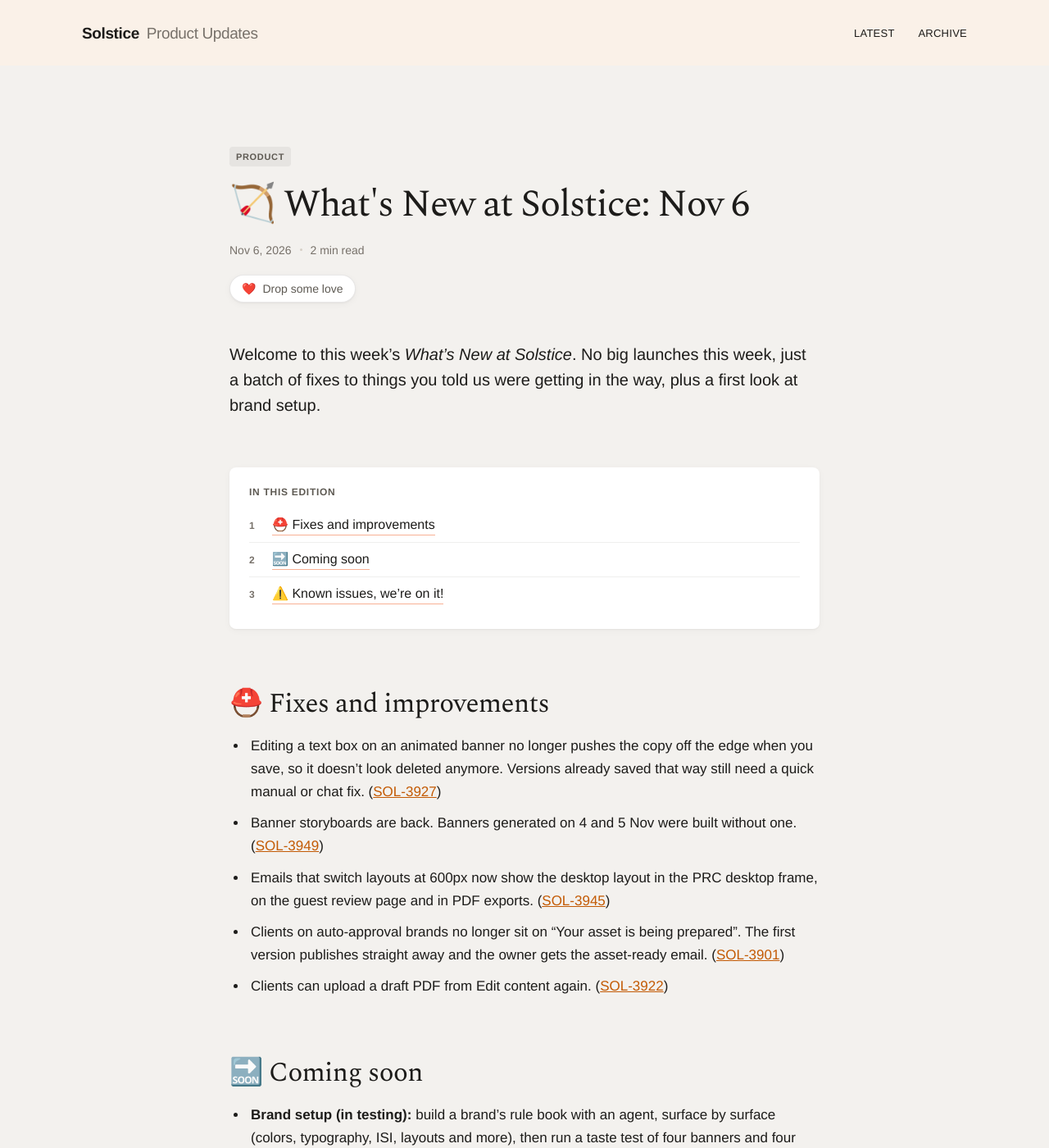
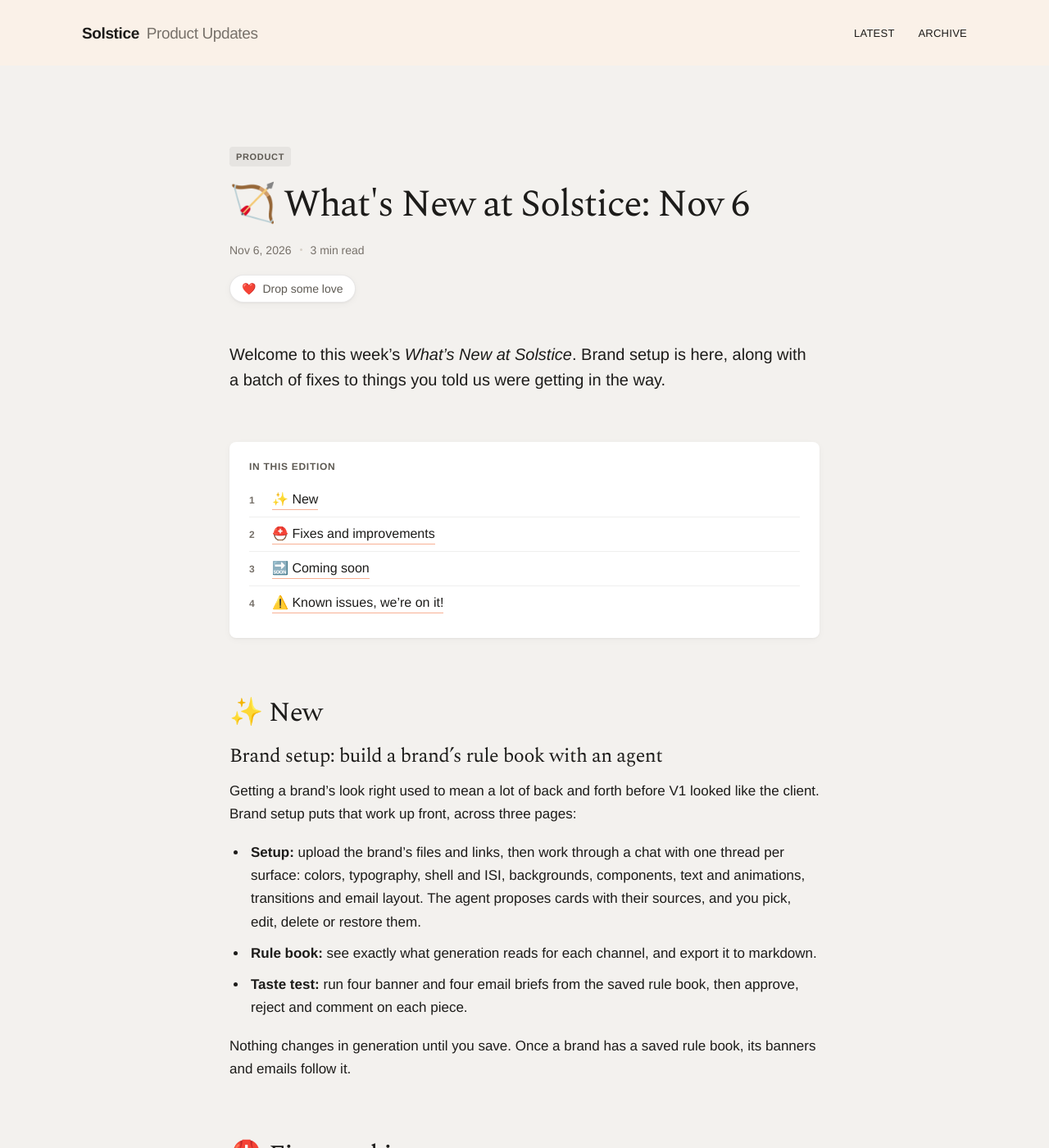
Before and after one commit to eeva-ff/solstice-newsletter, a Jekyll site: the page built from _posts/2026-11-06-whats-new.md, in a window 1280 px wide and 1400 px high. Shown: the whole window at 82% size. Built offline with Jekyll 4.4.1, drawn with Linux system fonts in a browser that asks for light colours; a style sheet for code colours, icons or effects is not loaded; some of the changed text lies outside the part shown.

Commit message:
Nov 6 edition: brand setup is live, move it from Coming soon to New
Co-Authored-By: Claude Opus 5.5 <noreply@anthropic.com>
Claude-Session: https://claude.ai/code/session_01MtDLRnq9xNgmV3ABkyLPgR

```diff
--- a/_posts/2026-11-06-whats-new.md
+++ b/_posts/2026-11-06-whats-new.md
@@ -2,9 +2,21 @@
 layout: issue
 title: "🏹 What's New at Solstice: Nov 6"
 tag: Product
-summary: A fixes week. Banner text that stays put, storyboards back, emails showing their desktop layout, and smoother client handoffs.
-intro: "Welcome to this week’s *What’s New at Solstice*. No big launches this week, just a batch of fixes to things you told us were getting in the way, plus a first look at brand setup."
+summary: Brand setup is live. Plus banner text that stays put, storyboards back, emails showing their desktop layout, and smoother client handoffs.
+intro: "Welcome to this week’s *What’s New at Solstice*. Brand setup is here, along with a batch of fixes to things you told us were getting in the way."
 ---
+
+## ✨ New
+
+### Brand setup: build a brand’s rule book with an agent
+
+Getting a brand’s look right used to mean a lot of back and forth before V1 looked like the client. Brand setup puts that work up front, across three pages:
+
+- **Setup:** upload the brand’s files and links, then work through a chat with one thread per surface: colors, typography, shell and ISI, backgrounds, components, text and animations, transitions and email layout. The agent proposes cards with their sources, and you pick, edit, delete or restore them.
+- **Rule book:** see exactly what generation reads for each channel, and export it to markdown.
+- **Taste test:** run four banner and four email briefs from the saved rule book, then approve, reject and comment on each piece.
+
+Nothing changes in generation until you save. Once a brand has a saved rule book, its banners and emails follow it.
 
 ## ⛑️ Fixes and improvements
 
@@ -16,7 +28,6 @@ intro: "Welcome to this week’s *What’s New at Solstice*. No big launches thi
 
 ## 🔜 Coming soon
 
-- **Brand setup (in testing):** build a brand’s rule book with an agent, surface by surface (colors, typography, ISI, layouts and more), then run a taste test of four banners and four emails from it before anything changes in generation.
 - **Self-healing comments (next Tuesday):** comments stay attached to the right spot as the asset changes. It depends on the PRC and Content sync fix, so both ship together.
 - **MLR check:** a new editor tab that catches typos, doubled words and punctuation before MLR, with Fix with chat on each one.
 - **Campaigns:** request several assets in one intake chat and see them together on a Campaigns tab in Home.
```
